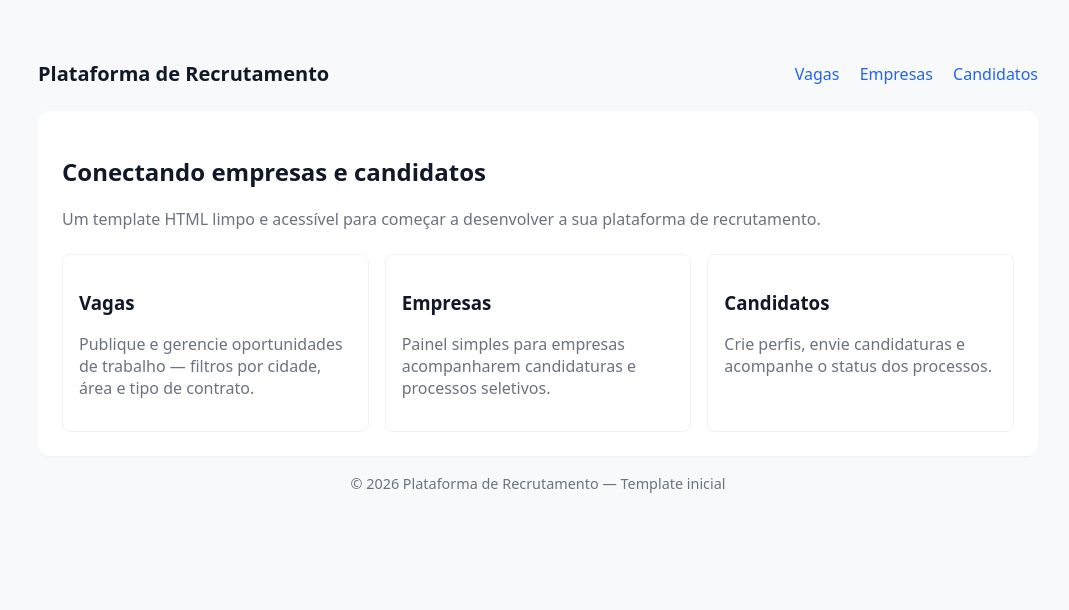
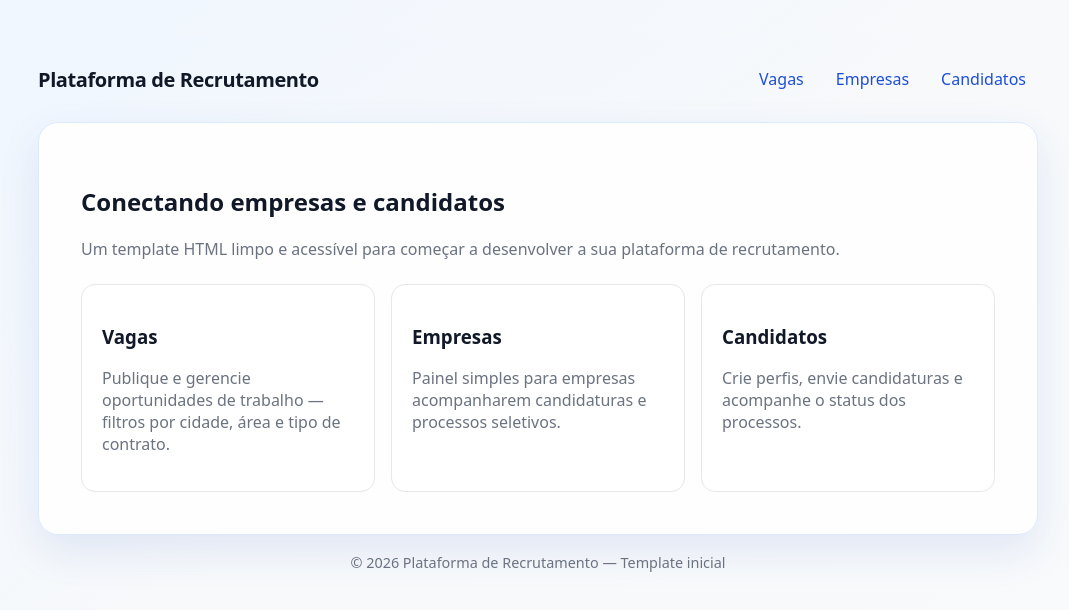
Before and after one commit to juniordev830/plataforma-de-recrutamento, a website: page index.html in a window 1280 px wide. Shown: the whole page, without its empty margins (102-1171 px from the left). Drawn offline with Linux system fonts and the light colour scheme.

Commit message:
style: polish recruitment landing page

```diff
--- a/index.html
+++ b/index.html
@@ -4,6 +4,7 @@
     <meta charset="utf-8" />
     <meta name="viewport" content="width=device-width, initial-scale=1" />
     <meta name="description" content="Plataforma de recrutamento e seleção - template inicial" />
+    <meta name="theme-color" content="#2563eb" />
     <title>Plataforma de Recrutamento</title>
     <style>
       /* Estilos mínimos e limpos para visualização rápida */
@@ -12,24 +13,29 @@
         --card: #ffffff;
         --muted: #6b7280;
         --accent: #2563eb;
+        --accent-dark: #1d4ed8;
+        --ink: #111827;
       }
       html,body{
         height:100%;
         margin:0;
         font-family: system-ui, -apple-system, 'Segoe UI', Roboto, 'Helvetica Neue', Arial;
-        background:var(--bg);
-        color:#111827;
+        background:linear-gradient(145deg, #eff6ff 0%, var(--bg) 45%, #f8fafc 100%);
+        color:var(--ink);
       }
       .container{max-width:1000px;margin:36px auto;padding:24px}
-      header{display:flex;align-items:center;justify-content:space-between;margin-bottom:24px}
-      header h1{font-size:1.25rem;margin:0}
-      nav a{color:var(--accent);text-decoration:none;margin-left:16px}
-      main{background:var(--card);padding:24px;border-radius:12px;box-shadow:0 1px 2px rgba(16,24,40,0.04)}
+      header{display:flex;align-items:center;justify-content:space-between;margin-bottom:24px;gap:20px}
+      header h1{font-size:1.25rem;margin:0;letter-spacing:-.02em}
+      nav{display:flex;gap:8px;flex-wrap:wrap}
+      nav a{color:var(--accent-dark);text-decoration:none;padding:8px 12px;border-radius:999px}
+      nav a:hover,nav a:focus-visible{background:#dbeafe}
+      main{background:rgba(255,255,255,.9);padding:clamp(24px,5vw,42px);border-radius:20px;box-shadow:0 16px 42px rgba(30,64,175,.10);border:1px solid #dbeafe}
       .lead{color:var(--muted);margin-top:8px}
       .grid{display:grid;grid-template-columns:repeat(auto-fit,minmax(240px,1fr));gap:16px;margin-top:16px}
-      .card{padding:16px;border-radius:8px;background:#fff;border:1px solid #eef2f7}
+      .card{padding:20px;border-radius:14px;background:#fff;border:1px solid #e5e7eb;transition:transform .18s ease,box-shadow .18s ease}
+      .card:hover{transform:translateY(-3px);box-shadow:0 10px 22px rgba(15,23,42,.08)}
       footer{margin-top:18px;color:var(--muted);font-size:0.9rem;text-align:center}
-      @media (max-width:520px){header{flex-direction:column;align-items:flex-start}nav{margin-top:8px}}
+      @media (max-width:520px){.container{margin:16px auto;padding:16px}header{flex-direction:column;align-items:flex-start}nav{margin-top:8px}}
     </style>
   </head>
   <body>
```
